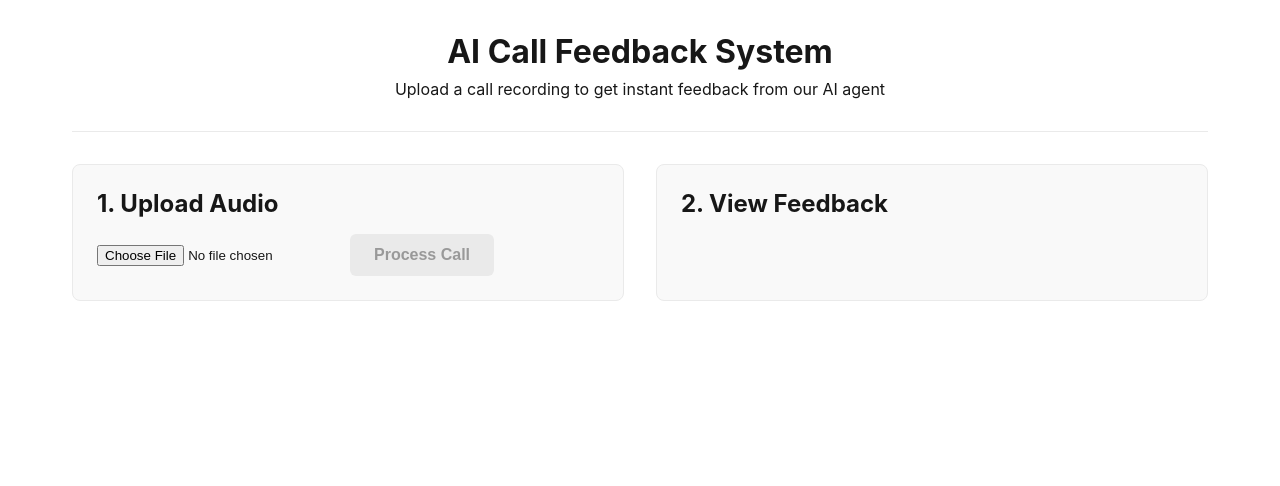
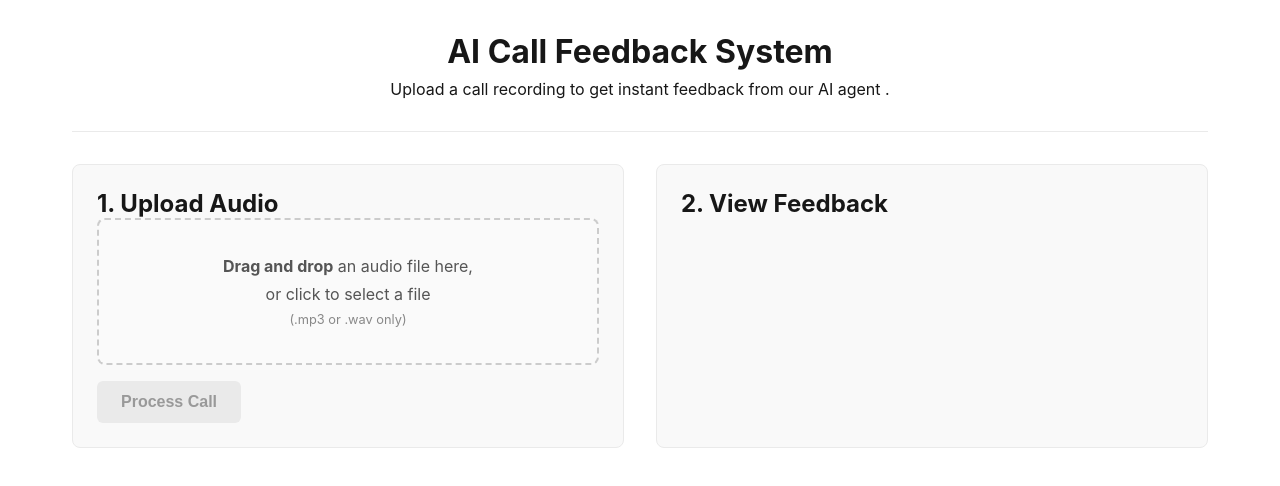
Before and after one commit to hardik-47/feedback-analyzer, a Next.js app: page / in a window 1280 px wide. Shown: the top 486 px of the page. Built offline with nearby package versions, Linux system fonts and the light colour scheme.

Commit message:
audio-uploader

```diff
--- a/src/app/page.tsx
+++ b/src/app/page.tsx
@@ -1,8 +1,9 @@
 'use client';
 
 import { useState } from 'react';
-import styles from './page.module.css'; // We will create this next
+import styles from './page.module.css';
 import { AnalysisResponse } from '@/lib/types';
+import { AudioUploader } from '@/components/AudioUploader/AudioUploader'; // 1. IMPORT
 
 export default function Home() {
   // State for the application
@@ -12,19 +13,17 @@ export default function Home() {
   const [error, setError] = useState<string | null>(null);
 
   /**
-   * Handles the file selection from a simple input.
-   * We will replace this with a drag-and-drop component later.
+   * 2. This is the new handler that will be passed
+   * to our AudioUploader component.
    */
-  const handleFileChange = (e: React.ChangeEvent<HTMLInputElement>) => {
-    if (e.target.files && e.target.files.length > 0) {
-      setFile(e.target.files[0]);
-      setAnalysis(null); // Clear previous analysis
-      setError(null);
-    }
+  const handleFileSelect = (selectedFile: File) => {
+    setFile(selectedFile);
+    setAnalysis(null); // Clear previous analysis
+    setError(null);
   };
 
   /**
-   * Handles the submission to the API [cite: 13]
+   * Handles the submission to the API (this function remains the same)
    */
   const handleSubmit = async () => {
     if (!file) {
@@ -64,6 +63,7 @@ export default function Home() {
         <h1>AI Call Feedback System</h1>
         <p>
           Upload a call recording to get instant feedback from our AI agent
+         .
         </p>
       </header>
 
@@ -71,18 +71,16 @@ export default function Home() {
         {/* --- SECTION 1: UPLOAD & PROCESS --- */}
         <div className={styles.uploaderSection}>
           <h2>1. Upload Audio</h2>
-          {/* This is a simple placeholder. We will build a
-            proper Drag/Drop component next[cite: 11].
-          */}
-          <input
-            type="file"
-            accept="audio/mp3, audio/wav"
-            onChange={handleFileChange}
+
+          {/* 3. REPLACE the old <input> with the new component */}
+          <AudioUploader
+            onFileSelect={handleFileSelect}
             disabled={isLoading}
           />
+          {/* END OF REPLACEMENT */}
 
           {/* This is a simple placeholder. We will build a
-            proper AudioPlayer component next[cite: 12].
+            proper AudioPlayer component next.
           */}
           {file && (
             <div className={styles.playerPlaceholder}>
@@ -115,7 +113,7 @@ export default function Home() {
           {analysis && (
             <div className={styles.resultsPlaceholder}>
               <h3>Results:</h3>
-              <pre>{JSON.stringify(analysis, null, 2)}</pre>
+              <pre>{JSON.stringify(analysis, null, 2)}</pre>This is a simple placeholder.
             </div>
           )}
         </div>
--- /dev/null
+++ b/src/components/AudioUploader/AudioUploader.module.css
@@ -0,0 +1,47 @@
+.uploader {
+  display: flex;
+  flex-direction: column;
+  justify-content: center;
+  align-items: center;
+  padding: 2rem;
+  border: 2px dashed #ccc;
+  border-radius: 8px;
+  background-color: #fafafa;
+  color: #555;
+  cursor: pointer;
+  transition: all 0.2s ease-in-out;
+  text-align: center;
+}
+
+.uploader p {
+  margin: 0.25rem 0;
+}
+
+.fileTypes {
+  font-size: 0.8rem;
+  color: #888;
+}
+
+.uploader:hover {
+  border-color: #0070f3;
+  background-color: #f0f8ff;
+}
+
+.dragOver {
+  border-color: #0070f3;
+  border-style: solid;
+  background-color: #f0f8ff;
+  transform: scale(1.02);
+}
+
+.disabled {
+  background-color: #f0f0f0;
+  border-color: #ddd;
+  color: #aaa;
+  cursor: not-allowed;
+}
+
+.disabled:hover {
+  border-color: #ddd;
+  background-color: #f0f0f0;
+}
--- /dev/null
+++ b/src/components/AudioUploader/AudioUploader.tsx
@@ -0,0 +1,97 @@
+'use client';
+
+import { useState, useRef, DragEvent } from 'react';
+import styles from './AudioUploader.module.css';
+
+interface AudioUploaderProps {
+  onFileSelect: (file: File) => void;
+  disabled?: boolean;
+}
+
+export function AudioUploader({
+  onFileSelect,
+  disabled = false,
+}: AudioUploaderProps) {
+  const [isDragOver, setIsDragOver] = useState(false);
+  const fileInputRef = useRef<HTMLInputElement>(null);
+
+  const handleFile = (file: File | null) => {
+    if (file && (file.type === 'audio/mpeg' || file.type === 'audio/wav')) {
+      onFileSelect(file);
+    } else {
+      // You could pass an error handler prop, but for now, an alert is fine
+      alert('Invalid file type. Please upload an MP3 or WAV file.');
+    }
+  };
+
+  const handleDragOver = (e: DragEvent<HTMLDivElement>) => {
+    e.preventDefault();
+    e.stopPropagation();
+    if (!disabled) {
+      setIsDragOver(true);
+    }
+  };
+
+  const handleDragLeave = (e: DragEvent<HTMLDivElement>) => {
+    e.preventDefault();
+    e.stopPropagation();
+    setIsDragOver(false);
+  };
+
+  const handleDrop = (e: DragEvent<HTMLDivElement>) => {
+    e.preventDefault();
+    e.stopPropagation();
+    setIsDragOver(false);
+
+    if (disabled) return;
+
+    if (e.dataTransfer.files && e.dataTransfer.files.length > 0) {
+      handleFile(e.dataTransfer.files[0]);
+    }
+  };
+
+  const handleFileChange = (e: React.ChangeEvent<HTMLInputElement>) => {
+    if (e.target.files && e.target.files.length > 0) {
+      handleFile(e.target.files[0]);
+    }
+  };
+
+  const handleClick = () => {
+    if (!disabled) {
+      fileInputRef.current?.click();
+    }
+  };
+
+  // Combine CSS classes conditionally
+  const uploaderClasses = [
+    styles.uploader,
+    isDragOver ? styles.dragOver : '',
+    disabled ? styles.disabled : '',
+  ]
+    .filter(Boolean)
+    .join(' ');
+
+  return (
+    <div
+      className={uploaderClasses}
+      onDragOver={handleDragOver}
+      onDragLeave={handleDragLeave}
+      onDrop={handleDrop}
+      onClick={handleClick}
+    >
+      <input
+        type="file"
+        ref={fileInputRef}
+        onChange={handleFileChange}
+        accept="audio/mp3, audio/wav"
+        style={{ display: 'none' }} // Hide the input
+        disabled={disabled}
+      />
+      <p>
+        <strong>Drag and drop</strong> an audio file here,
+      </p>
+      <p>or click to select a file</p>
+      <p className={styles.fileTypes}>(.mp3 or .wav only)</p>
+    </div>
+  );
+}
```
Also changed, not shown: src/components/AudioPlayer/AudioPlayer.module.css (added, +45 -0 lines), src/components/AudioPlayer/AudioPlayer.tsx (added, +65 -0 lines).
